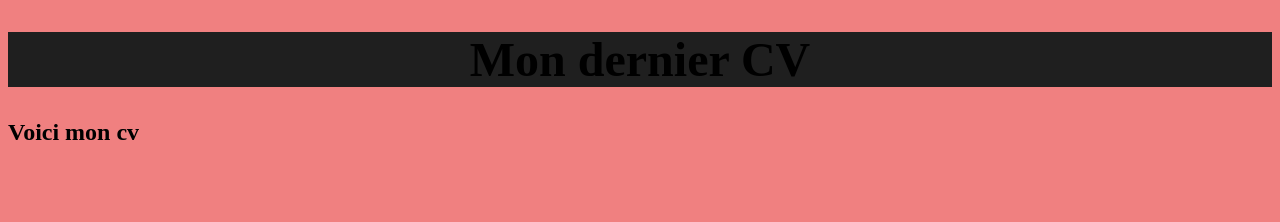
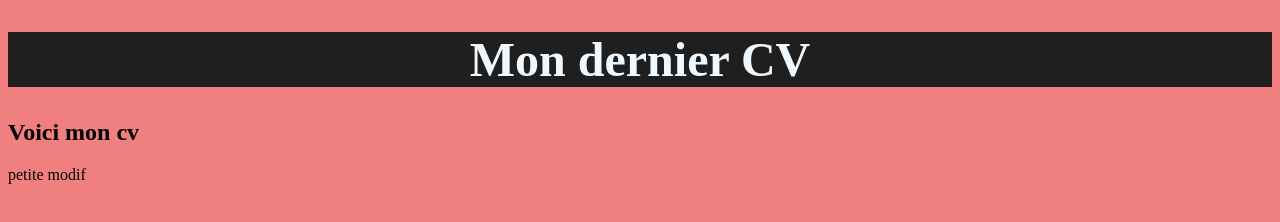
Before and after one commit to DMaurer59/monderniercv, a plain HTML site: page index.html in a window 1280 px wide. Drawn offline with Linux system fonts and the light colour scheme.

```diff
--- a/index.html
+++ b/index.html
@@ -13,6 +13,7 @@
     </header>
     <section>
         <h2>Voici mon cv</h2>
+        <p>petite modif</p>
     </section>
     <footer>
 
--- a/style.css
+++ b/style.css
@@ -8,4 +8,5 @@
 h1{
     font-size: 3rem;
     text-align: center;
+    color: aliceblue;
 }
```
Also changed, not shown: 1 other file.
